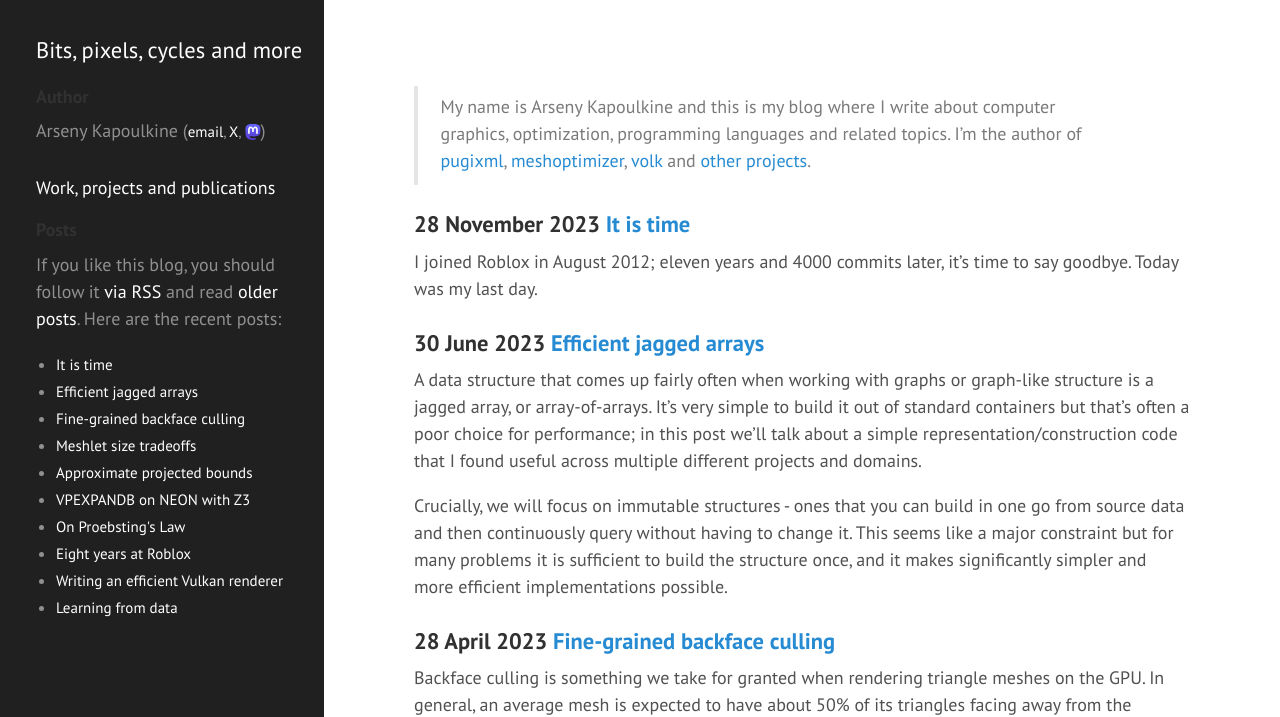
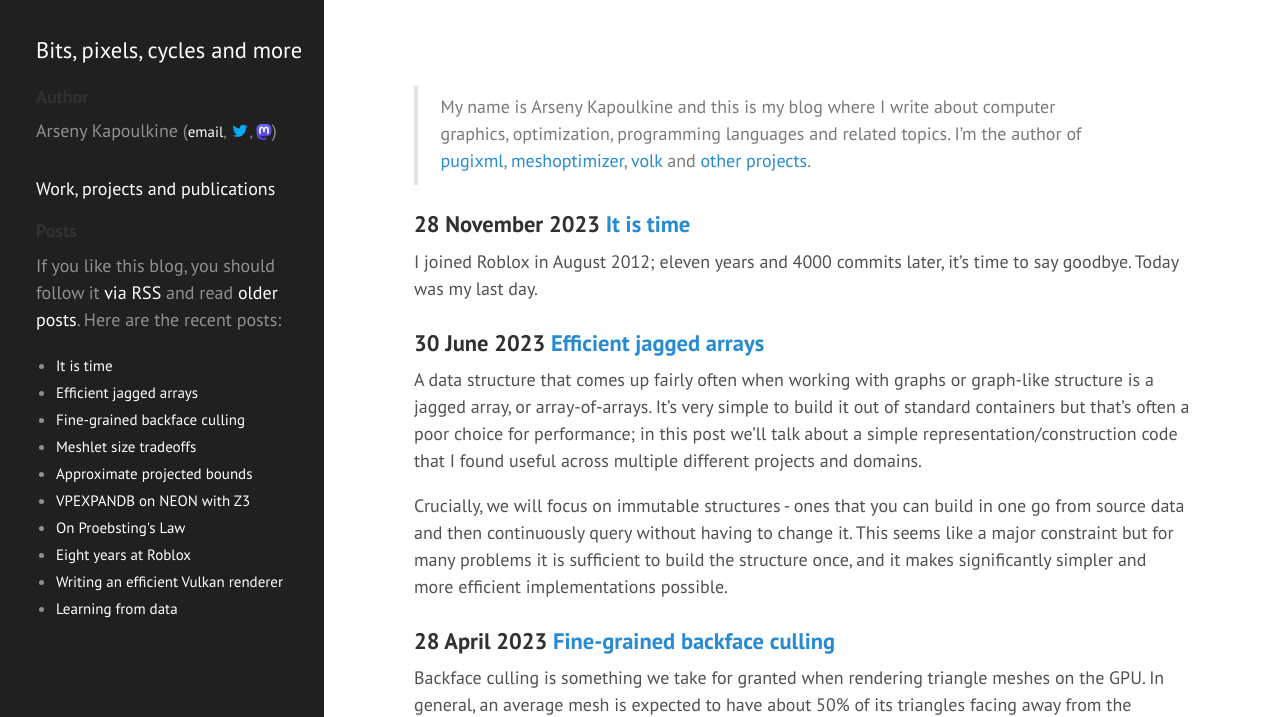
Before and after one commit to zeux/zeux.github.io, a Jekyll site: the page built from index.md, in a window 1280 px wide. Shown: the top 717 px of the page. Built offline with Jekyll 4.4.1, drawn with Linux system fonts in a browser that asks for light colours.

Commit message:
Actually let's use twitter bird icon because we're rebels

```diff
--- a/_includes/header.html
+++ b/_includes/header.html
@@ -78,14 +78,14 @@
     <div>
     {% else %}
     <div class="sidebar-mini">
-      Arseny&nbsp;Kapoulkine&nbsp;(<small><a href="mailto:arseny.kapoulkine@gmail.com">email</a>,&nbsp;<a href="https://twitter.com/zeuxcg">X</a>,&nbsp;<a href="https://mastodon.gamedev.place/@zeux"><img src="/images/mastodon.svg" width="16" height="16" style="display: inline; vertical-align: -21px;" /></a></small>)
+	    Arseny&nbsp;Kapoulkine&nbsp;(<small><a href="mailto:arseny.kapoulkine@gmail.com">email</a>,&nbsp;<a href="https://twitter.com/zeuxcg"><img src="/images/twitter.svg" width="20" height="20" style="display: inline; vertical-align: -22px;" /></a>,&nbsp;<a href="https://mastodon.gamedev.place/@zeux"><img src="/images/mastodon.svg" width="16" height="16" style="display: inline; vertical-align: -21px;" /></a></small>)
     </div>
 
     <div class="sidebar-content">
     {% endif %}
       <h4>Author</h4>
       <p>
-      Arseny&nbsp;Kapoulkine&nbsp;(<small><a href="mailto:arseny.kapoulkine@gmail.com">email</a>,&nbsp;<a href="https://twitter.com/zeuxcg">X</a>,&nbsp;<a href="https://mastodon.gamedev.place/@zeux"><img src="/images/mastodon.svg" width="16" height="16" style="display: inline; vertical-align: -21px;" /></a></small>)
+	    Arseny&nbsp;Kapoulkine&nbsp;(<small><a href="mailto:arseny.kapoulkine@gmail.com">email</a>,&nbsp;<a href="https://twitter.com/zeuxcg"><img src="/images/twitter.svg" width="20" height="20" style="display: inline; vertical-align: -22px;" /></a>,&nbsp;<a href="https://mastodon.gamedev.place/@zeux"><img src="/images/mastodon.svg" width="16" height="16" style="display: inline; vertical-align: -21px;" /></a></small>)
       </p>
       <p>
       <a href="/about/">Work, projects and publications</a>
```
Also changed, not shown: images/twitter.svg (added).
